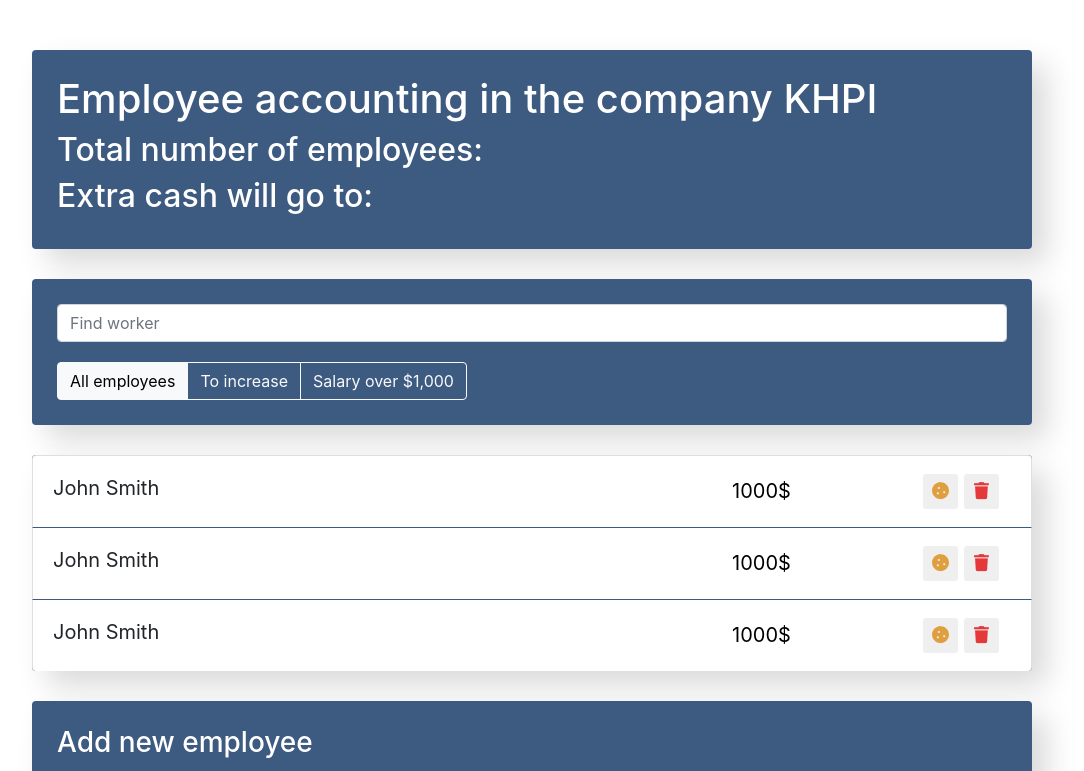
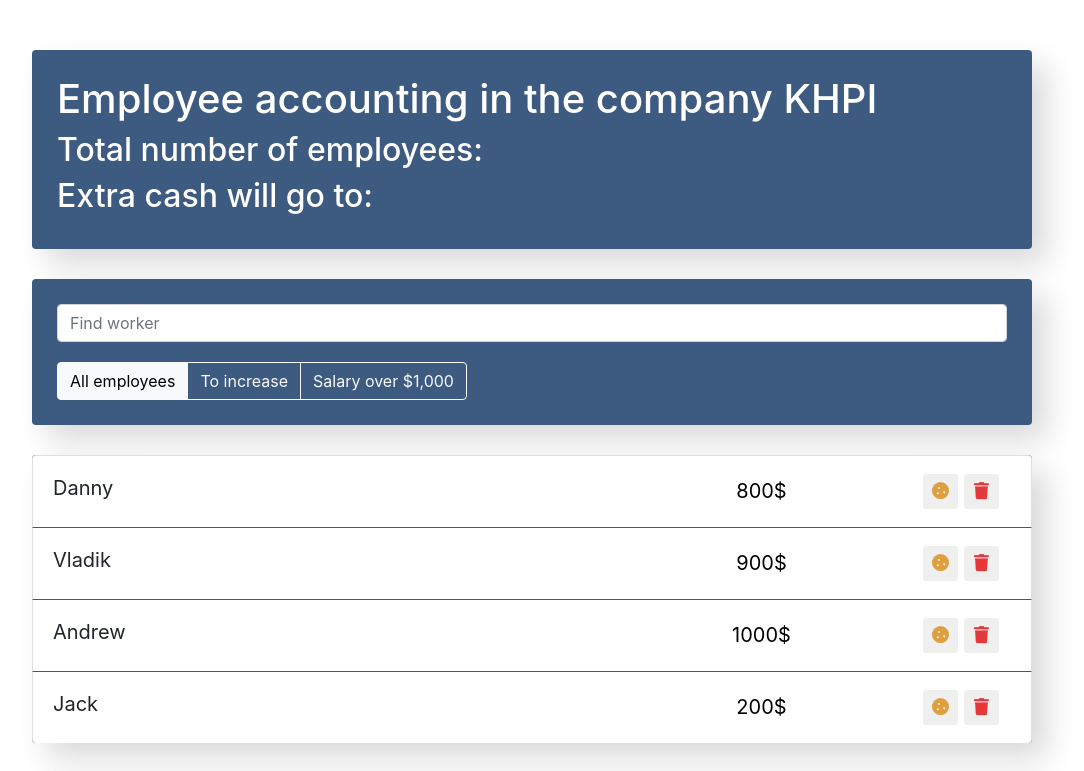
Before and after one commit to ulyagram77/Workers-Table-React, a React (Vite) app: page / in a window 1280 px wide. Shown: the top 771 px of the page, without its empty margins (108-1192 px from the left). Built offline with nearby package versions, Linux system fonts and the light colour scheme.

Commit message:
feat: created states and events for worker-item

```diff
--- a/src/components/app/app.jsx
+++ b/src/components/app/app.jsx
@@ -7,6 +7,14 @@ import WorkersAddForm from '../workers-add-form/workers-add-form';
 import './app.css';
 
 function App() {
+    //массив с данными которые как бы приходят из сервера
+    const data = [
+        { name: 'Danny', salary: 800, increase: true, id: 1 },
+        { name: 'Vladik', salary: 900, increase: false, id: 2 },
+        { name: 'Andrew', salary: 1000, increase: true, id: 3 },
+        { name: 'Jack', salary: 200, increase: false, id: 4 },
+    ];
+
     return (
         <div className="app">
             <AppInfo />
@@ -14,7 +22,7 @@ function App() {
                 <SearchPanel />
                 <AppFilter />
             </div>
-            <WorkersList />
+            <WorkersList data={data} />
             <WorkersAddForm />
         </div>
     );
--- a/src/components/workers-list-item/workers-list-item.jsx
+++ b/src/components/workers-list-item/workers-list-item.jsx
@@ -1,18 +1,59 @@
+import { Component } from 'react';
 import './workers-list-item.css';
 
-const WorkersListItem = () => {
+class WorkersListItem extends Component {
+    constructor(props) {
+        super(props);
+        this.state = {
+            increase: false,
+            rise: false,
+        };
+    }
+
+    onIncrease = () => {
+        //деструктуризируем состояние для удобства и возвращаем измененное состояние
+        this.setState(({ increase }) => ({
+            increase: !increase,
+        }));
+    };
+
+    onRise = () => {
+        this.setState(({ rise }) => ({
+            rise: !rise,
+        }));
+    };
+
+    render() {
+        const { name, salary } = this.props;
+        //тк нам теперь не важно что приходит в повышение из пропсов мы создаем отдельную переменную именно из состояния
+        const { increase, rise } = this.state;
+        //использование динамического класса который запишется в переменную
+        let classNames = 'list-group-item d-flex justify-content-between';
+        if (increase) {
+            classNames += ' increase';
+        }
+        if (rise) {
+            classNames += ' like';
+        }
+
         return (
-        <li className="list-group-item d-flex justify-content-between">
-            <span className="list-group-item-label">John Smith</span>
+            <li className={classNames}>
+                <span
+                    onClick={this.onRise}
+                    className="list-group-item-label"
+                >
+                    {name}
+                </span>
                 <input
                     type="text"
                     className="list-group-item-input"
-                defaultValue="1000$"
+                    defaultValue={salary + '$'}
                 />
                 <div className="d-flex justify-content-center align-items-center">
                     <button
                         type="button"
                         className="btn-cookie btn-sm "
+                        onClick={this.onIncrease}
                     >
                         <i className="fas fa-cookie"></i>
                     </button>
@@ -27,6 +68,7 @@ const WorkersListItem = () => {
                 </div>
             </li>
         );
-};
+    }
+}
 
 export default WorkersListItem;
--- a/src/components/workers-list/workers-list.jsx
+++ b/src/components/workers-list/workers-list.jsx
@@ -2,14 +2,20 @@ import WorkersListItem from '../workers-list-item/workers-list-item';
 
 import './workers-list.css';
 
-const WorkersList = () => {
-    return (
-        <ul className="app-list list-group">
-            <WorkersListItem />
-            <WorkersListItem />
-            <WorkersListItem />
-        </ul>
-    );
+const WorkersList = ({ data }) => {
+    //вернет массив компонентов сформированых из приходящего обьекта данных
+    const elements = data.map((item) => {
+        //частичная деструктуризация
+        const { id, ...itemProps } = item;
+        return (
+            <WorkersListItem
+                key={id}
+                {...itemProps}
+            />
+        );
+    });
+
+    return <ul className="app-list list-group">{elements}</ul>;
 };
 
 export default WorkersList;
```
Lines whose indentation alone changed are shown as unchanged.
